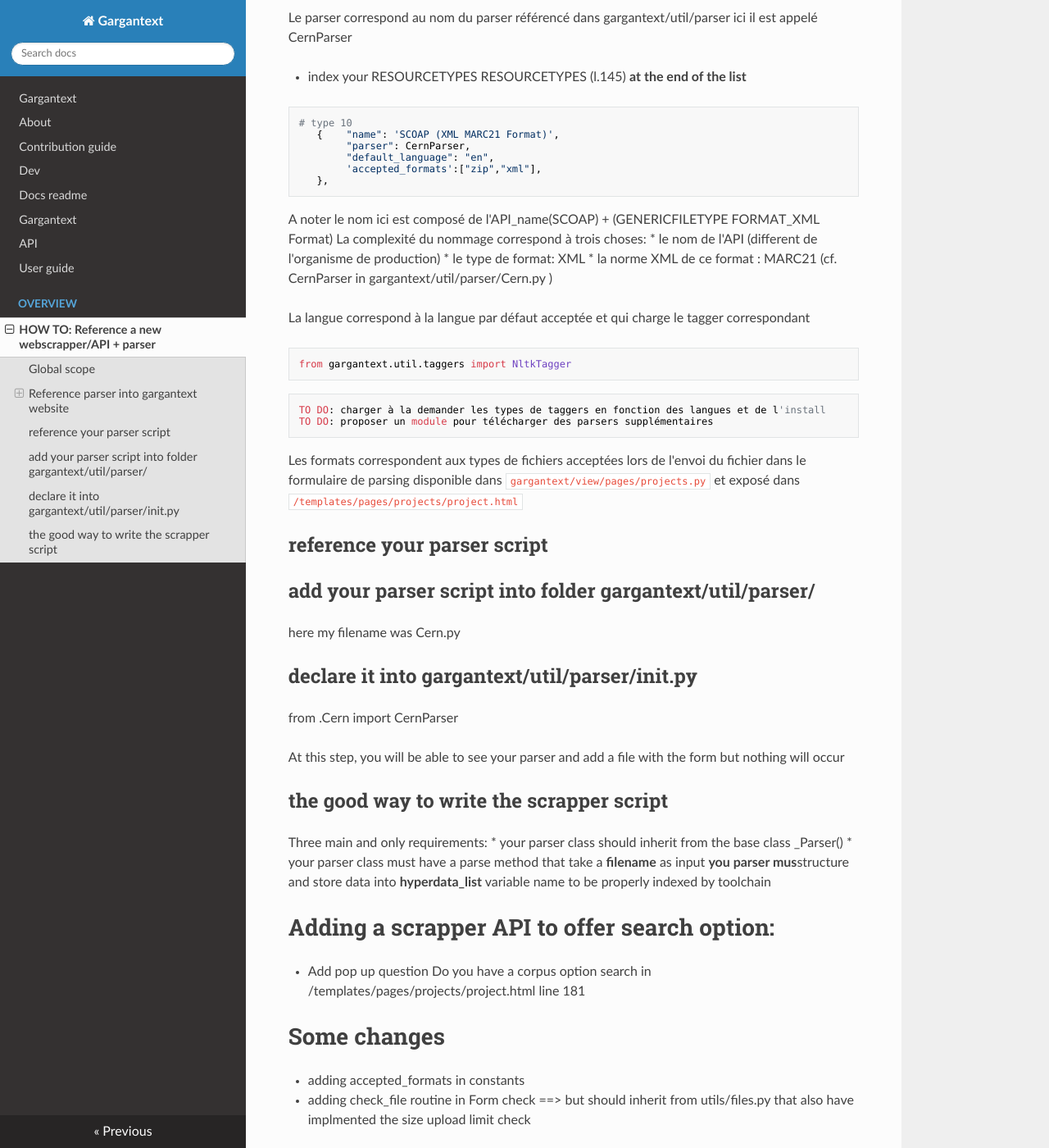
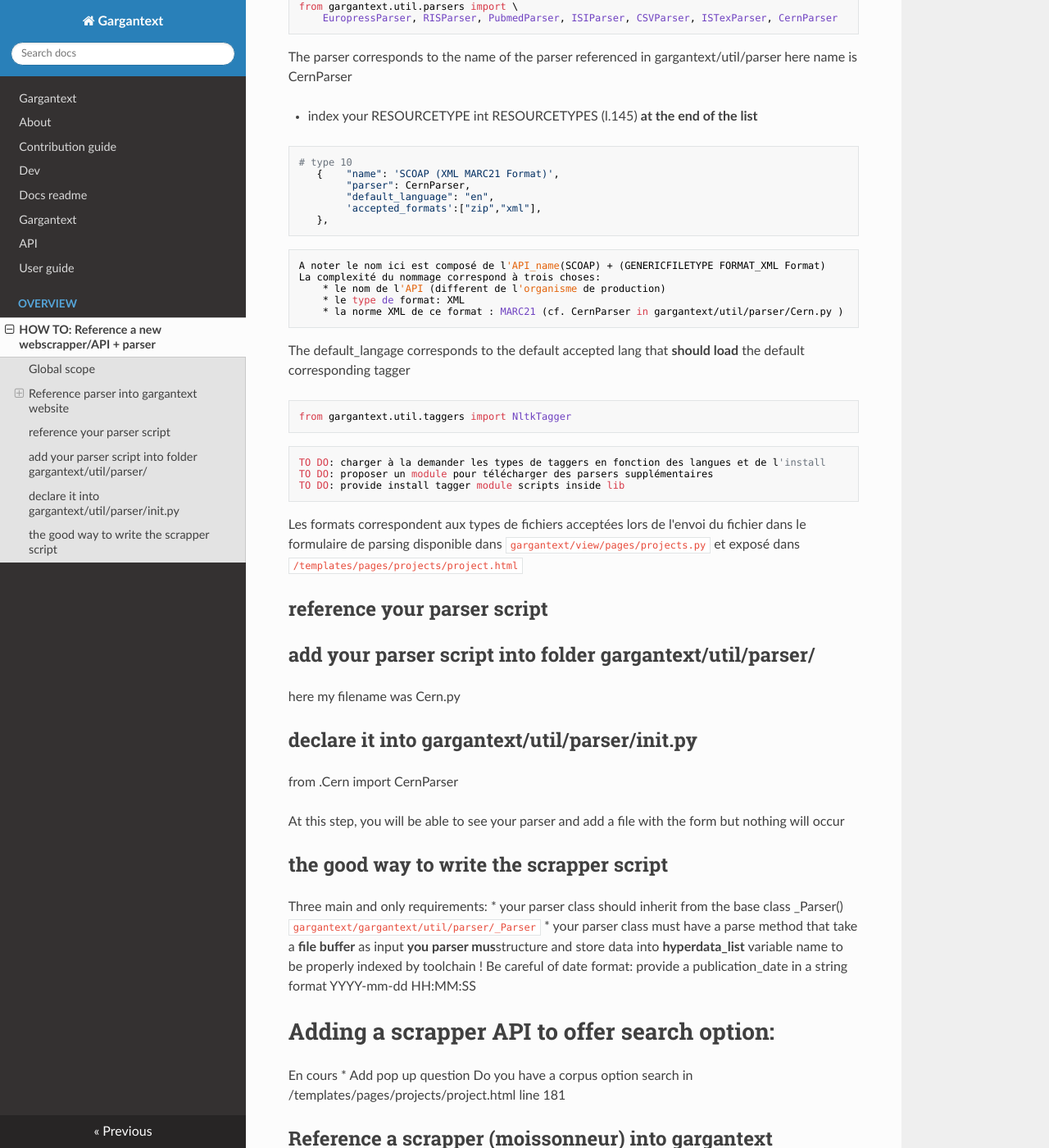
Before and after one commit to ISCPIF/python-gargantext, an MkDocs documentation site: the page built from docs/overview/parser.md, in a window 1280 px wide and 1400 px high, scrolled down 550 px. Shown: the whole window at 82% size. Built offline with MkDocs 1.6.1, drawn with Linux system fonts in a browser that asks for light colours; nearby versions of some CDN libraries; some of the changed text lies outside the part shown.

Commit message:
[DOC] HOw to add a parser step by step in docs/overview

````diff
--- a/docs/overview/parser.md
+++ b/docs/overview/parser.md
@@ -11,18 +11,20 @@ in gargantext.moissonneurs
 in templates and views
 
 ## Reference parser into gargantext website
+gargantext website is stored in gargantext/gargantext
+
 ### reference your new parser into contants.py
 * import your parser l.125
 ```
 from gargantext.util.parsers import \
     EuropressParser, RISParser, PubmedParser, ISIParser, CSVParser, ISTexParser, CernParser
 ```
-Le parser correspond au nom du parser référencé dans gargantext/util/parser
-ici il est appelé CernParser
+The parser corresponds to the name of the parser referenced in gargantext/util/parser
+here  name is CernParser
 
 
-* index your RESOURCETYPES
-RESOURCETYPES (l.145) **at the end of the list**
+* index your RESOURCETYPE
+int RESOURCETYPES (l.145) **at the end of the list**
 ```
 # type 10
    {    "name": 'SCOAP (XML MARC21 Format)',
@@ -31,18 +33,21 @@ RESOURCETYPES (l.145) **at the end of the list**
         'accepted_formats':["zip","xml"],
    },
 ```
-A noter le nom ici est composé de l'API_name(SCOAP) + (GENERICFILETYPE FORMAT_XML Format)
-La complexité du nommage correspond à trois choses:
-    * le nom de l'API (different de l'organisme de production)
-    * le type de format: XML
-    * la norme XML de ce format : MARC21 (cf. CernParser in gargantext/util/parser/Cern.py )
+    A noter le nom ici est composé de l'API_name(SCOAP) + (GENERICFILETYPE FORMAT_XML Format)
+    La complexité du nommage correspond à trois choses:
+        * le nom de l'API (different de l'organisme de production)
+        * le type de format: XML
+        * la norme XML de ce format : MARC21 (cf. CernParser in gargantext/util/parser/Cern.py )
 
-La langue correspond à la langue par défaut acceptée et qui charge le tagger correspondant
+The default_langage corresponds to the default accepted lang that **should load** the default corresponding tagger
+
+
 ```
 from gargantext.util.taggers import NltkTagger
 ```
     TO DO: charger à la demander les types de taggers en fonction des langues et de l'install
     TO DO: proposer un module pour télécharger des parsers supplémentaires
+    TO DO: provide install tagger module scripts inside lib
 
 Les formats correspondent aux types de fichiers acceptées lors de l'envoi du fichier dans le formulaire de
 parsing disponible dans `gargantext/view/pages/projects.py` et
@@ -63,24 +68,25 @@ but nothing will occur
 
 Three main and only requirements:
 * your parser class should inherit from the base class _Parser()
-* your parser class must have a parse method that take a **filename** as input
+`gargantext/gargantext/util/parser/_Parser`
+* your parser class must have a parse method that take a **file buffer** as input
 * you parser must structure and store data into **hyperdata_list** variable name
 to be properly indexed by toolchain
+! Be careful of date format: provide a publication_date in  a string format YYYY-mm-dd HH:MM:SS
 
 # Adding a scrapper API to offer search option:
+En cours
 * Add pop up question Do you have a corpus
 option search in /templates/pages/projects/project.html line 181
 
 
+## Reference a scrapper (moissonneur) into gargantext
 
-
-# Some changes
 * adding accepted_formats in constants
 * adding check_file routine in Form check ==> but should inherit from utils/files.py
 that also have implmented the size upload limit check
 
-# Suggestion next step:
-
+# Suggestion 4 next steps:
 * XML parser MARC21 UNIMARC ...
 * A project type is qualified by the first element add i.e:
 the first element determine the type of corpus of all the corpora within the project
````
